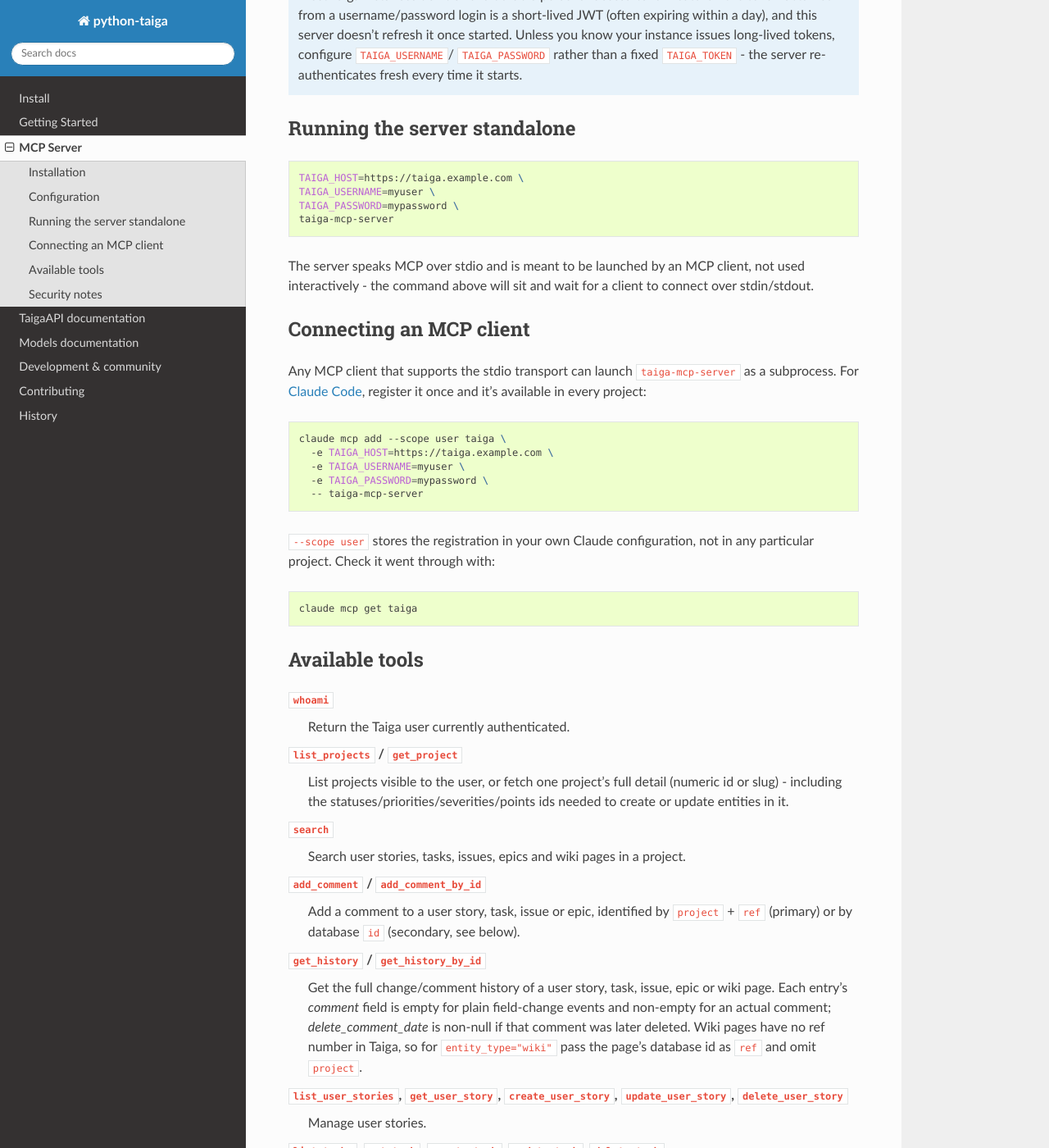
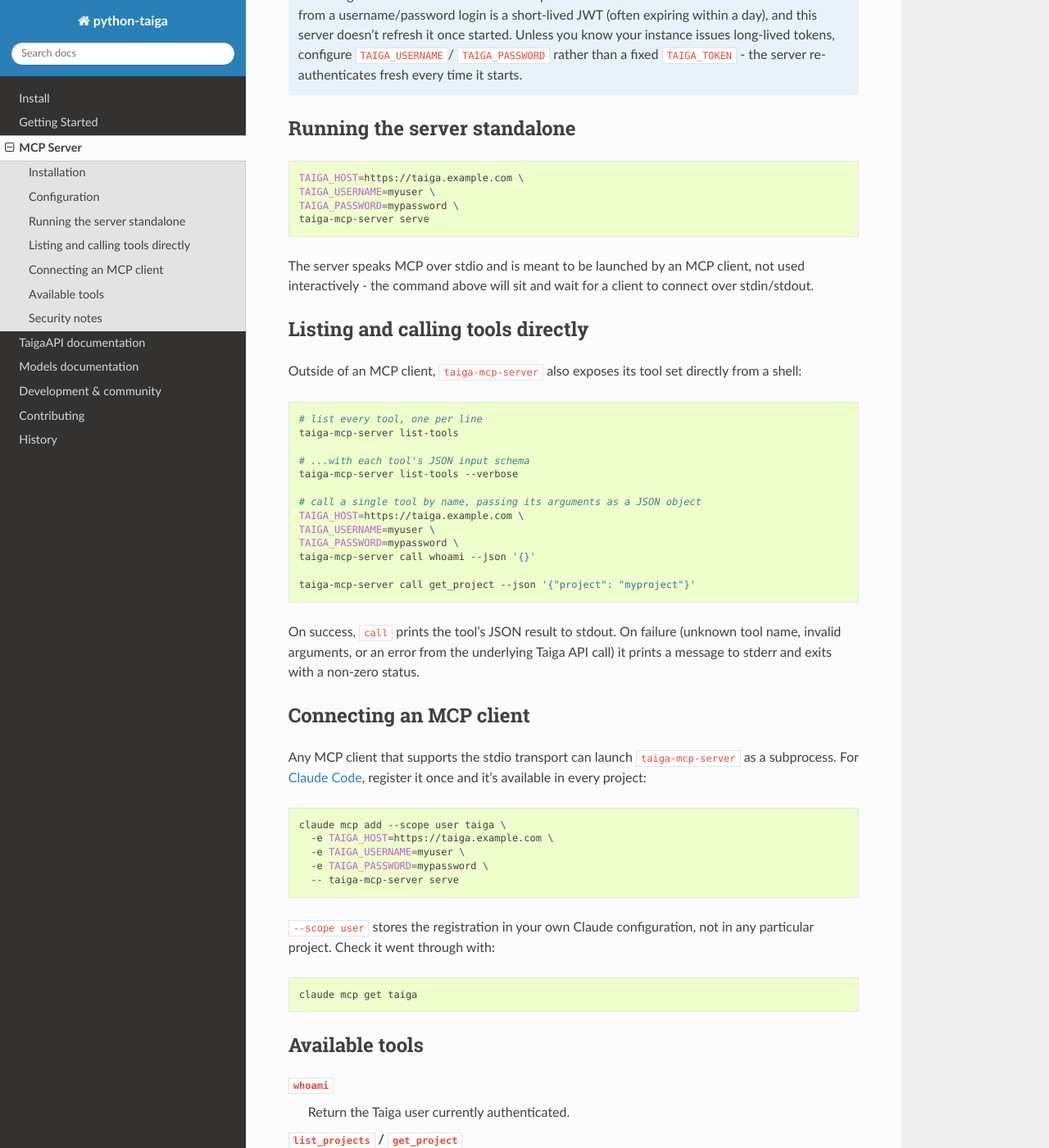
Before and after one commit to nephila/python-taiga, a Sphinx documentation site: the page built from docs/mcp.rst, in a window 1280 px wide and 1400 px high, scrolled down 1566 px. Shown: the whole window at 82% size. Built offline with Sphinx 7.4.7 and the Read the Docs theme 3.1.0, drawn with Linux system fonts in a browser that asks for light colours.

Commit message:
docs(mcp): document taiga-mcp-server's new serve/list-tools/call subcommands

```diff
--- a/docs/mcp.rst
+++ b/docs/mcp.rst
@@ -95,11 +95,39 @@
     TAIGA_HOST=https://taiga.example.com \
     TAIGA_USERNAME=myuser \
     TAIGA_PASSWORD=mypassword \
-    taiga-mcp-server
+    taiga-mcp-server serve
 
 The server speaks MCP over stdio and is meant to be launched by an MCP
 client, not used interactively - the command above will sit and wait for a
 client to connect over stdin/stdout.
+
+**********************************
+Listing and calling tools directly
+**********************************
+
+Outside of an MCP client, ``taiga-mcp-server`` also exposes its tool set
+directly from a shell:
+
+.. code:: shell
+
+    # list every tool, one per line
+    taiga-mcp-server list-tools
+
+    # ...with each tool's JSON input schema
+    taiga-mcp-server list-tools --verbose
+
+    # call a single tool by name, passing its arguments as a JSON object
+    TAIGA_HOST=https://taiga.example.com \
+    TAIGA_USERNAME=myuser \
+    TAIGA_PASSWORD=mypassword \
+    taiga-mcp-server call whoami --json '{}'
+
+    taiga-mcp-server call get_project --json '{"project": "myproject"}'
+
+On success, ``call`` prints the tool's JSON result to stdout. On failure
+(unknown tool name, invalid arguments, or an error from the underlying
+Taiga API call) it prints a message to stderr and exits with a non-zero
+status.
 
 *****************************
 Connecting an MCP client
@@ -116,7 +144,7 @@
       -e TAIGA_HOST=https://taiga.example.com \
       -e TAIGA_USERNAME=myuser \
       -e TAIGA_PASSWORD=mypassword \
-      -- taiga-mcp-server
+      -- taiga-mcp-server serve
 
 ``--scope user`` stores the registration in your own Claude configuration,
 not in any particular project. Check it went through with:
```
Also changed, not shown: AGENTS.md (+3 -3 lines), artifacts/specs/2026-08-31-mcp-cli-parity-design.md (+7 -3 lines), 2 other files.
